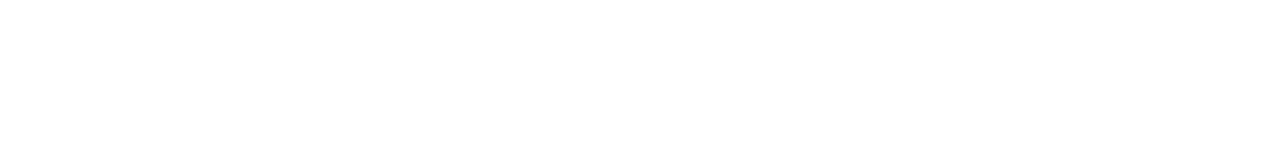
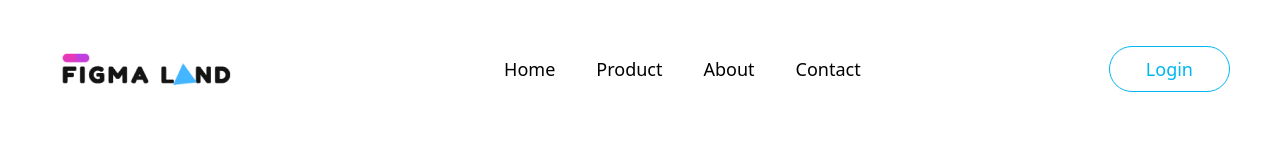
Before and after one commit to mirfanwebdev/FigmaLand-Landing-Page, a plain HTML site: page index.html in a window 1280 px wide. Drawn offline with Linux system fonts and the light colour scheme.

Commit message:
add header

```diff
--- a/index.html
+++ b/index.html
@@ -6,5 +6,18 @@
     <title>FigmaLand-Landing Page</title>
     <link rel="stylesheet" href="style.css" />
   </head>
-  <body></body>
+  <body>
+    <header class="header">
+      <img src="assets/logo.png" alt="figma-logo" />
+      <div class="container-nav">
+        <a href="#">Home</a>
+        <a href="#">Product</a>
+        <a href="#">About</a>
+        <a href="#">Contact</a>
+      </div>
+      <div class="container-button-1">
+        <button>Login</button>
+      </div>
+    </header>
+  </body>
 </html>
--- a/style.css
+++ b/style.css
@@ -1,5 +1,43 @@
+:root {
+  --primary: #00b6f0;
+}
+
 * {
-  box-sizing: border-box;
   margin: 0;
   padding: 0;
+  font-family: system-ui, -apple-system, BlinkMacSystemFont, "Segoe UI", Roboto,
+    Oxygen, Ubuntu, Cantarell, "Open Sans", "Helvetica Neue", sans-serif;
+  font-size: 18px;
 }
+
+.header {
+  width: 1180px;
+  display: flex;
+  justify-content: space-between;
+  align-items: center;
+  margin: 30px auto 0;
+}
+
+.header img {
+  width: 206px;
+}
+
+.container-button-1 button {
+  padding: 10px 36px;
+  background-color: white;
+  color: var(--primary);
+  border-radius: 85px;
+  border: 1px solid var(--primary);
+}
+
+.container-nav {
+  display: flex;
+  gap: 41px;
+  justify-content: space-between;
+  align-items: center;
+}
+
+.container-nav a {
+  text-decoration: none;
+  color: black;
+}
```
